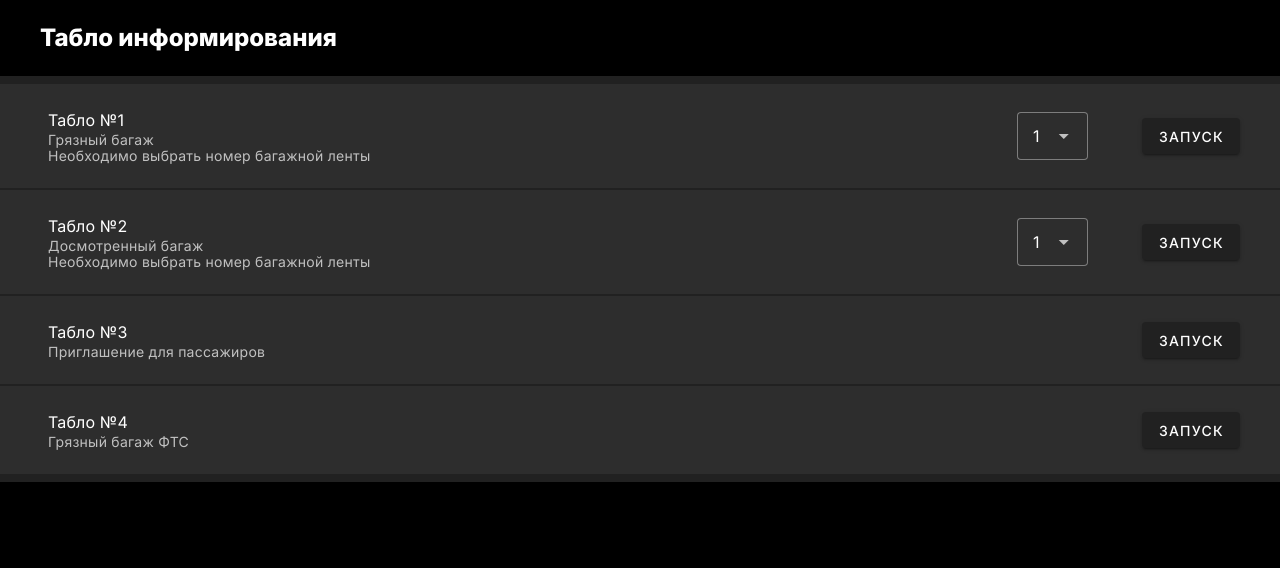
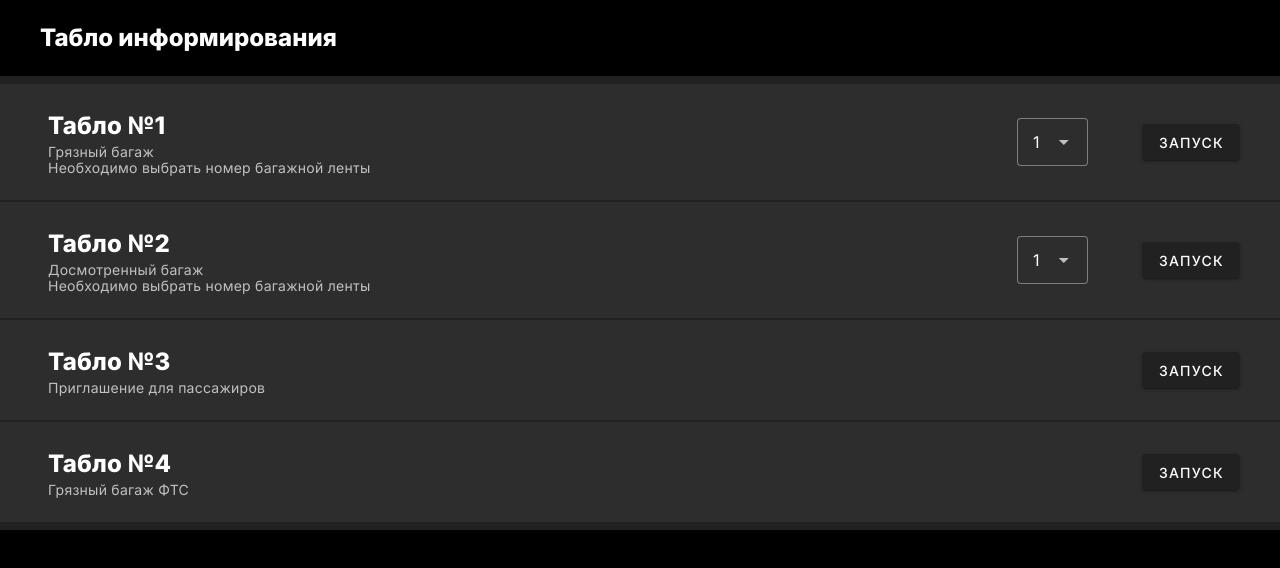
Before and after one commit to bruhno/arpax.panel.frontend, a Vue app: page / in a window 1280 px wide. Shown: the top 568 px of the page. Built offline with nearby package versions, Linux system fonts and the light colour scheme.

Commit message:
feat: active belt color
ref: #121354

```diff
--- a/src/assets/styles/vuetify.scss
+++ b/src/assets/styles/vuetify.scss
@@ -10,8 +10,6 @@
   $list-background: transparent,
 
   // list-item
-  $list-item-title-font-size: 24px,
-  $list-item-title-font-weight: 800,
   $list-item-subtitle-font-size: 16px,
   $list-item-subtitle-font-weight: 500,
   $list-item-subtitle-padding: 16px 0 0 0,
@@ -25,3 +23,7 @@
   // select
   $select-line-height: 20px
 );
+
+.v-list .v-list-item--link:before{
+  background-color: #fff !important;
+}
--- a/src/components/ScoreboardConfiguration/ScoreboardConfigurationList/ScoreboardConfigurationListItem.vue
+++ b/src/components/ScoreboardConfiguration/ScoreboardConfigurationList/ScoreboardConfigurationListItem.vue
@@ -47,14 +47,24 @@ const openScoreboard = () => {
           variant="outlined"
           hide-details
           density="comfortable"
-        />
+        >
+          <template #item="{ item, props: itemProps }">
+            <v-list-item
+              v-bind="itemProps"
+              :active="item.props.value === selectedBelt"
+              :active-class="$style.listItemActive"
+            >
+              {{ item.props.label }}
+            </v-list-item>
+          </template>
+        </v-select>
 
         <v-btn @click="openScoreboard">
           Запуск
         </v-btn>
       </v-list-item-action>
     </template>
-    <v-list-item-title>
+    <v-list-item-title :class="$style.listItemTitle">
       {{ title }}
     </v-list-item-title>
     <v-list-item-subtitle>
@@ -81,6 +91,15 @@ const openScoreboard = () => {
     gap: 54px;
   }
 
+  &Title {
+    @include text($size: 24px, $weight: 800);
+  }
+
+  &Active {
+    background: $control-accent-color !important;
+    border-radius: 8px !important;
+  }
+
   &:not(:last-child) {
     margin-bottom: 2px;
   }
```
